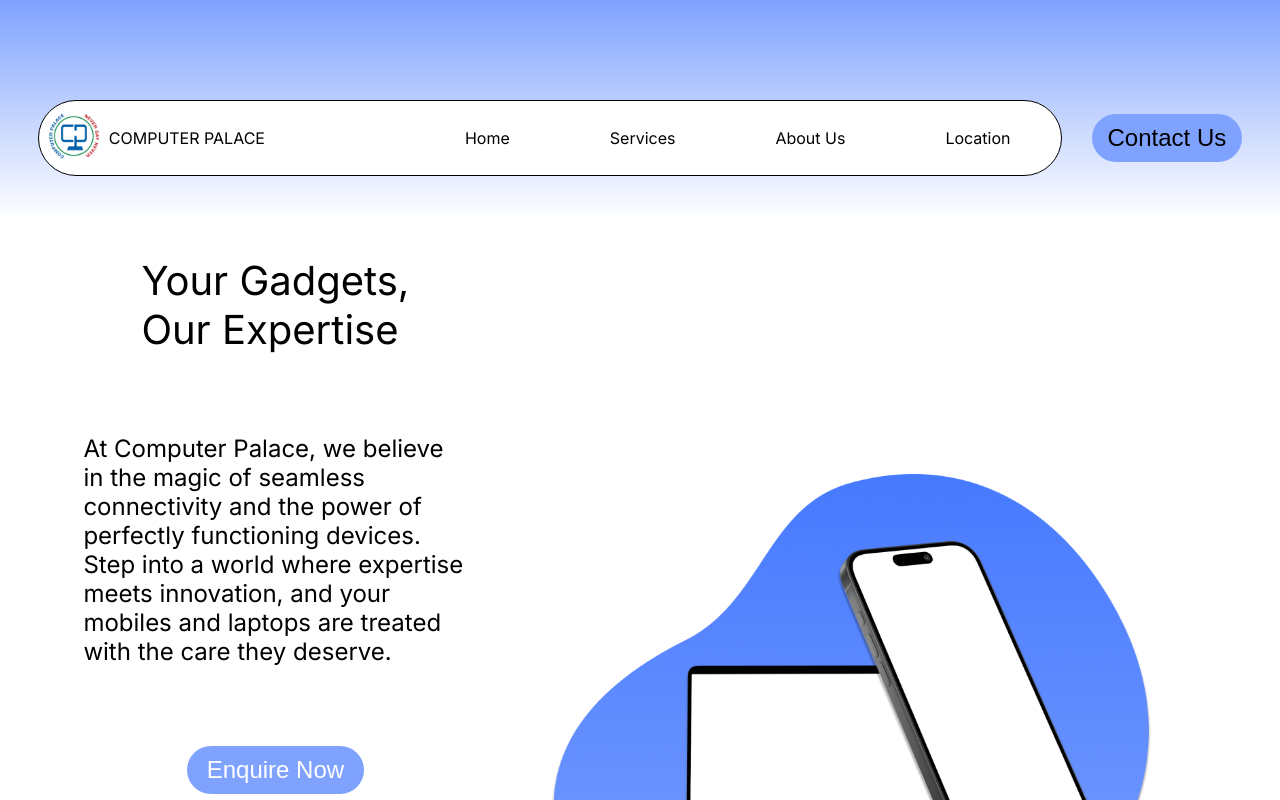
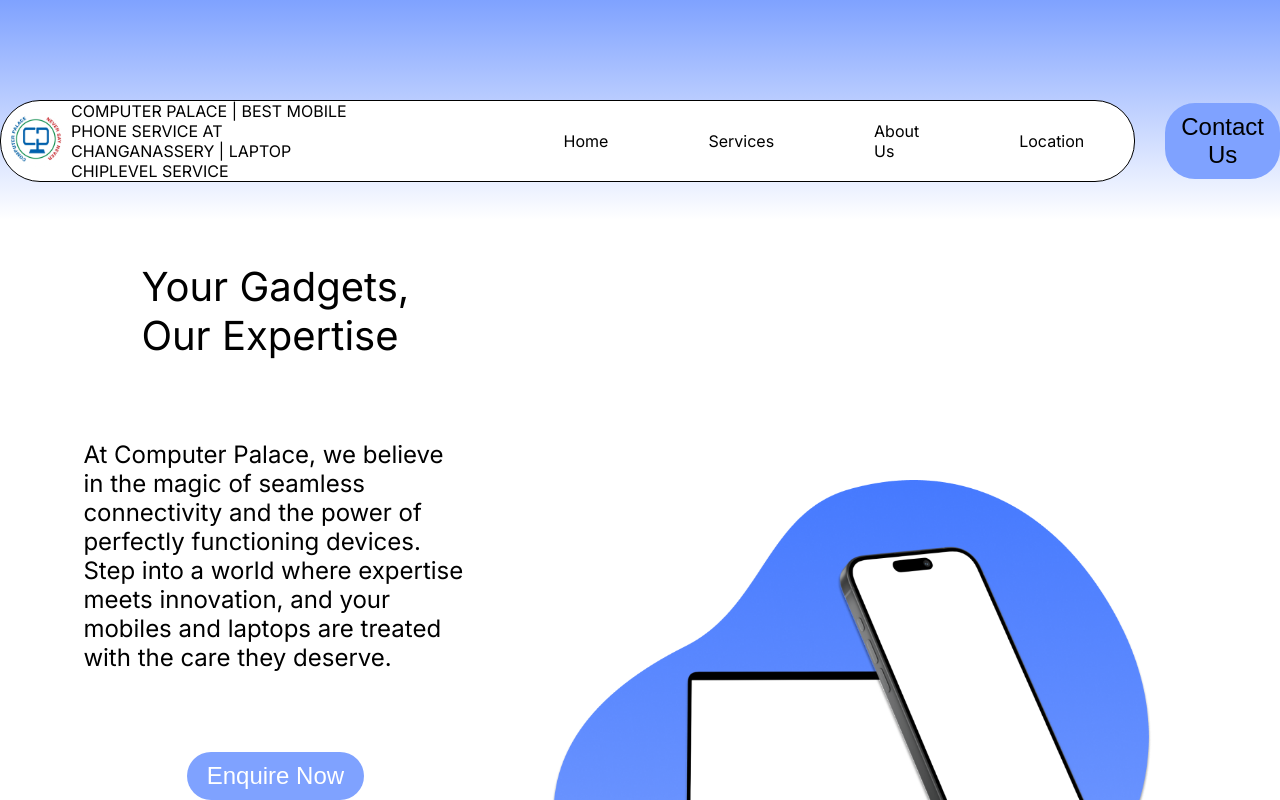
Before and after one commit to joel-roshan/Computer-palace, a Next.js app: page / in a window 1280 px wide. Shown: the top 800 px of the page. Built offline with nearby package versions, Linux system fonts and the light colour scheme.

Commit message:
Change title

```diff
--- a/src/app/layout.js
+++ b/src/app/layout.js
@@ -4,7 +4,7 @@
 const inter = Inter({ subsets: ["latin"] });
 
 export const metadata = {
-  title: "Computer Palace -Laptop Mobile Phone Service",
+  title: "  COMPUTER PALACE | BEST MOBILE PHONE SERVICE AT CHANGANASSERY | LAPTOP CHIPLEVEL SERVICE",
   description: "Changanassery's Tech Repair Heroes! Fast, affordable fixes for laptops, phones & TVs. New & used tech too!Computer Palace #Changanassery #Kerala"
 };
 
--- a/src/components/About/About.jsx
+++ b/src/components/About/About.jsx
@@ -12,7 +12,7 @@
                 About Us
             </div>
             <div className={styles.title2}>
-                <h1>COMPUTER PALACE</h1>
+                <h1 >COMPUTER PALACE | BEST MOBILE PHONE SERVICE AT CHANGANASSERY | LAPTOP CHIPLEVEL SERVICE</h1>
             </div>
 
         </div>
--- a/src/components/Footer/Footer.jsx
+++ b/src/components/Footer/Footer.jsx
@@ -9,7 +9,7 @@
     <div className={styles.main}>
       <div className={styles.left}>
         <div className={styles.top}>
-          <div className={styles.title}>COMPUTER PALACE</div>
+          <div className={styles.title}>COMPUTER PALACE | BEST MOBILE PHONE SERVICE AT CHANGANASSERY | LAPTOP CHIPLEVEL SERVICE</div>
           <div className={styles.text}>Your Gadgets, Our Expertise</div>
         </div>
         <div className={styles.bottom}>
@@ -23,7 +23,7 @@
       </div>
       <div className={styles.right}>
         <div className={styles.address}>
-          Computer Palace -Laptop Mobile Phone Service <br />
+          Computer Palace | best mobile phone service at Changanassery | Laptop chiplevel service <br />
           PMJ Complex,<br />
           Near KSRTC Privat Bus stand, <br />
           Changanassery,<br />
--- a/src/components/Map/Map.jsx
+++ b/src/components/Map/Map.jsx
@@ -21,7 +21,7 @@
         </div>
         </div>
         <div className={styles.address}>
-         Computer Palace -Laptop Mobile Phone Service <br />
+          Computer Palace | best mobile phone service at Changanassery | Laptop chiplevel service <br />
           PMJ Complex,<br />
           Near KSRTC Privat Bus stand, <br />
           Changanassery,<br />
--- a/src/components/Navbar/Navbar.jsx
+++ b/src/components/Navbar/Navbar.jsx
@@ -20,7 +20,7 @@
             <Image className={styles.logo} src={Logo} alt="Computer Palace"/>
           </div>
           <div className={styles.lefttext}>
-            COMPUTER PALACE
+              COMPUTER PALACE | BEST MOBILE PHONE SERVICE AT CHANGANASSERY | LAPTOP CHIPLEVEL SERVICE
           </div>
         </div>
         <div className={styles.right}>
```
